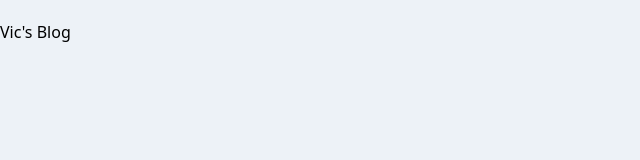
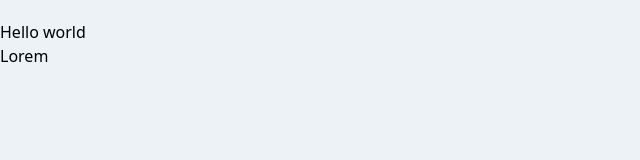
Before and after one commit to vicmars5/vicdiaz.io, a Next.js app: page / in a window 1280 px wide. Shown: the top 160 px of the page, without its empty margins (0-640 px from the left). Built offline with nearby package versions, Linux system fonts and the light colour scheme.

Commit message:
show posts

```diff
--- /dev/null
+++ b/next.config.js
@@ -0,0 +1,10 @@
+module.exports = {
+  target: 'serverless',
+  webpack: function (config) {
+    config.module.rules.push({
+      test: /\.md$/,
+      use: 'raw-loader'
+    })
+    return config
+  }
+}
--- /dev/null
+++ b/organisms/Layout.js
@@ -0,0 +1,27 @@
+import PropTypes from 'prop-types'
+import Head from 'next/head'
+
+export default function Layout (props) {
+  const { pageTitle, description, children } = props
+
+  return (
+    <div className='container mx-auto mt-5'>
+      <Head>
+        <title>{pageTitle}</title>
+        <link rel='icon' href='/favicon.ico' />
+        <meta name='description' description={description} />
+        <meta name='viewport' content='initial-scale=1.0, width=device-width' />
+      </Head>
+
+      <main>
+        {children}
+      </main>
+    </div>
+  )
+}
+
+Layout.propTypes = {
+  pageTitle: PropTypes.string,
+  description: PropTypes.string,
+  children: PropTypes.node
+}
--- a/package.json
+++ b/package.json
@@ -23,6 +23,9 @@
     "eslint-plugin-node": "^11.1.0",
     "eslint-plugin-promise": "^4.2.1",
     "eslint-plugin-react": "^7.20.3",
-    "eslint-plugin-standard": "^4.0.1"
+    "eslint-plugin-standard": "^4.0.1",
+    "gray-matter": "^4.0.2",
+    "raw-loader": "^4.0.1",
+    "react-markdown": "^4.3.1"
   }
 }
--- a/pages/index.js
+++ b/pages/index.js
@@ -1,27 +1,39 @@
-import Head from 'next/head'
+import PropTypes from 'prop-types'
+import Link from 'next/link'
+import Layout from '../organisms/layout'
+import getPosts from '../utils/get-posts-slugs'
 
-export default function Home ({ pageTitle, description, ...props }) {
+export default function Home ({ pageTitle, description, posts, ...props }) {
   return (
-    <div className='container mx-auto mt-5'>
-      <Head>
-        <title>{pageTitle}</title>
-        <link rel='icon' href='/favicon.ico' />
-        <meta name='description' description={description} />
-        <meta name='viewport' content='initial-scale=1.0, width=device-width' />
-      </Head>
-
-      <main>
-        <h1>{pageTitle}</h1>
-      </main>
-    </div>
+    <Layout pageTitle={pageTitle} description={description}>
+      <h1>Hello world</h1>
+      {posts.map((post) => (
+        <Link href={post.path} key={post.path}>
+          <a>{post.title}</a>
+        </Link>
+      ))}
+    </Layout>
   )
 }
 
+Home.propTypes = {
+  pageTitle: PropTypes.string,
+  description: PropTypes.string,
+  posts: PropTypes.array
+}
+
 export async function getStaticProps () {
+  const posts = await getPosts()
+  const filteredPosts = posts.map((post) => ({
+    title: post.title,
+    path: post.path
+  }))
+
   return {
     props: {
       pageTitle: 'Vic\'s Blog',
-      description: 'Hablo de lo que me gusta: Ingenieria de software, programación y desarrollo web.'
+      description: 'Hablo de lo que me gusta: Ingenieria de software, programación y desarrollo web.',
+      posts: filteredPosts
     }
   }
 }
--- /dev/null
+++ b/pages/post/[postname].js
@@ -0,0 +1,41 @@
+import PropTypes from 'prop-types'
+import ReactMarkdown from 'react-markdown'
+import Layout from '../../organisms/layout'
+import { getPost, getSlugs, getPath } from '../../utils/get-posts-slugs'
+
+export default function BlogPost ({ markdownBody, title, pageTitle, description, author }) {
+  return (
+    <Layout pageTitle={pageTitle} description={description}>
+      <h1>{title}</h1>
+      <small>{author}</small>
+      <ReactMarkdown source={markdownBody} />
+    </Layout>
+  )
+}
+
+BlogPost.propTypes = {
+  markdownBody: PropTypes.string.isRequired,
+  title: PropTypes.string,
+  pageTitle: PropTypes.string,
+  author: PropTypes.string,
+  description: PropTypes.string
+}
+
+export async function getStaticProps ({ ...ctx }) {
+  const { postname } = ctx.params
+
+  return {
+    props: await getPost(postname)
+  }
+}
+
+export async function getStaticPaths () {
+  const blogSlugs = getSlugs()
+  const paths = blogSlugs.map(getPath)
+
+  console.log(paths)
+  return {
+    paths,
+    fallback: false
+  }
+}
--- /dev/null
+++ b/posts/test-post.md
@@ -0,0 +1,12 @@
+---
+pageTitle: 'A test post!'
+title: 'Lorem'
+author: 'Victor'
+description: 'lorem ipsum dolo sit amet'
+---
+
+Humblebrag sartorial man braid ad vice, wolf ramps in cronut proident cold-pressed occupy organic normcore. Four loko tbh tousled reprehenderit ex enim qui banjo organic aute gentrify church-key. Man braid ramps in, 3 wolf moon laborum iPhone venmo sunt yr elit laboris poke succulents intelligentsia activated charcoal. Gentrify messenger bag hot chicken brooklyn. Seitan four loko art party, ut 8-bit live-edge heirloom. Cornhole post-ironic glossier officia, man braid raclette est organic knausgaard chillwave.
+
+- Look at me
+- I am in a list
+- Woo hoo
--- /dev/null
+++ b/utils/get-posts-slugs.js
@@ -0,0 +1,39 @@
+import matter from 'gray-matter'
+
+export function getSlugs () {
+  return ((context) => {
+    const keys = context.keys()
+    const data = keys.map((key, index) => {
+      const slug = key.replace(/^.*[\\/]/, '').replace(' ', '0').slice(0, -3)
+      return slug
+    })
+    return data
+  })(require.context('../posts', true, /\.md$/))
+}
+
+export async function getContent (slug) {
+  const mdFile = await import(`../posts/${slug}.md`)
+  const { data, content } = matter(mdFile.default)
+
+  return {
+    ...data,
+    markdownBody: content
+  }
+}
+
+export function getPath (slug) {
+  return `/post/${slug}`
+}
+
+export async function getPost (slug) {
+  return {
+    ...await getContent(slug),
+    path: getPath(slug)
+  }
+}
+
+export default async function getPosts () {
+  const slugs = getSlugs()
+  const posts = await Promise.all(slugs.map(getPost))
+  return posts
+}
```
Also changed, not shown: 2 other files (tests, documents, lock files or other folders).
